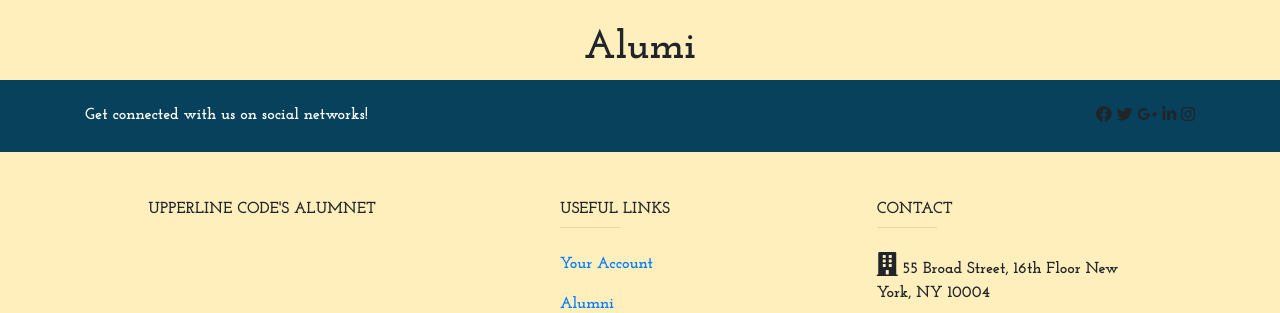
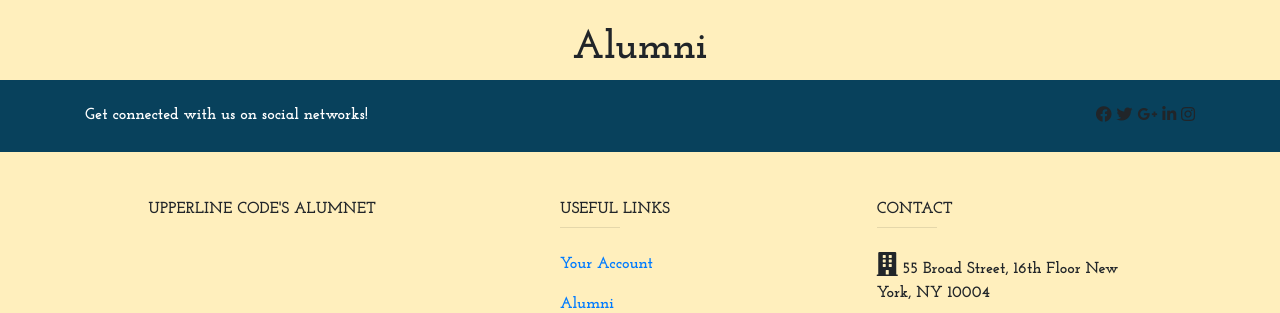
Before and after one commit to ravenclaw1999/AlumNet, a Flask app: page /alum in a window 1280 px wide. Shown: the part 76-389 px from the top of the page. Run offline with Flask 2, Linux system fonts and the light colour scheme; data that the repository does not hold is empty; some libraries are stand-ins or nearby versions.

Commit message:
Fixed typo

```diff
--- a/templates/alum.html
+++ b/templates/alum.html
@@ -38,7 +38,7 @@
         <div class="container">
             <div class="row text-center">
                 <div class="col">
-                    <h1>Alumi</h1>
+                    <h1>Alumni</h1>
                 </div>
             </div>
             <div class="row">
```
